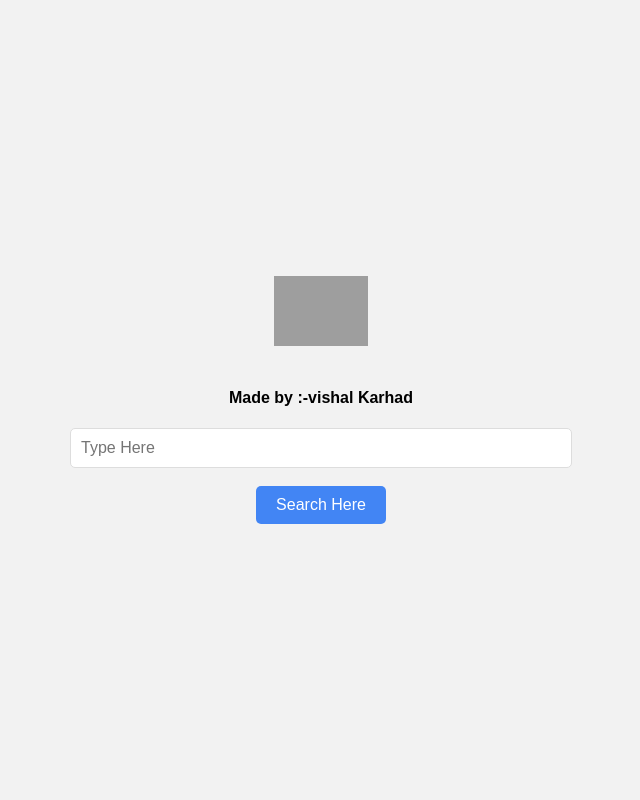
After one commit to Vishalkarhad/potfolio, a Flask app: page /webscrapping in a window 1280 px wide. The commit adds this page. Shown: the whole page, without its empty margins (319-959 px from the left). Run offline with Flask 2, Linux system fonts and the light colour scheme; grey boxes are pictures that could not be loaded.

Commit message:
adding web scrapping page

```diff
--- a/app.py
+++ b/app.py
@@ -1,4 +1,9 @@
 from flask import Flask,render_template,url_for
+from flask import Flask,render_template,request,send_file
+import requests
+from bs4 import BeautifulSoup
+from urllib.request import urlopen as uReq
+import os
 
 app= Flask(__name__)
 
@@ -6,5 +11,21 @@ app= Flask(__name__)
 def home():
     return render_template("home.html")
 
+@app.route("/webscrapping")
+def web_scrapping():
+    return render_template("web_scrapping.html")
+
+@app.route("/search" , methods=["POST","GET"])
+def search():
+    query=request.form.get("q")
+    response = requests.get(f'https://www.google.com/search?q={query}&sca_esv=589042230&rlz=1C1RXQR_enIN980IN980&hl=en&tbm=isch&sxsrf=AM9HkKmo6NX6a1rBVpBjYjoCDzB_pKAeuw:1702030309471&source=lnms&sa=X&ved=2ahUKEwj3s_j_zP-CAxUw-TgGHat9CiIQ_AUoAXoECAUQAw&biw=1242&bih=563&dpr=1.1')
+    soup = BeautifulSoup(response.content,'html.parser')
+    images_tages = soup.find_all('img')
+    del images_tages[0]
+    #return f"{images_tages}"
+    for i in images_tages:
+        images_url=i['src']
+        return render_template("images_page.html",name1=images_tages ,image_name=query)
+
 if __name__=="__main__":
     app.run(debug=True)
--- a/requirements.txt
+++ b/requirements.txt
@@ -5,3 +5,5 @@ gunicorn==20.1.0  # Optional: For production deployment
 Flask-Cors==3.0.10  # Optional: For handling CORS
 Flask-Session==0.4.0  # Optional: For session management
 Flask-SQLAlchemy==2.5.1  # Optional: For ORM support
+requests
+bs4
--- a/templates/home.html
+++ b/templates/home.html
@@ -671,10 +671,10 @@
 
           <div class="col-md-4 d-flex ftco-animate">
           	<div class="blog-entry">
-              <a href="single.html" class="block-20" style="background-image:url('{{ url_for('static', filename='images/image_3.jpg')}}');">
+              <a href="/webscrapping" class="block-20" style="background-image:url('{{ url_for('static', filename='images/web2.jpg')}}');">
               </a>
               <div class="text mt-3 float-right d-block">
-                <h3 class="heading"><a href="single.html">Why Lead Generation is Key for Business Growth</a></h3>
+                <h3 class="heading"><a href="/webscrapping">Web scrapping using Beautifullsoap</a></h3>
                 <div class="d-flex align-items-center mb-3 meta">
 	                <p class="mb-0">
 	                	<span class="mr-2">Sept. 12, 2019</span>
@@ -682,7 +682,7 @@
 	                	<a href="#" class="meta-chat"><span class="icon-chat"></span> 3</a>
 	                </p>
                 </div>
-                <p>A small river named Duden flows by their place and supplies it with the necessary regelialia.</p>
+                <p>Extract image from internet using Beautifullsoap library</p>
               </div>
             </div>
           </div>
--- /dev/null
+++ b/templates/web_scrapping.html
@@ -0,0 +1,65 @@
+<!DOCTYPE html>
+<html lang="en">
+<head>
+    <meta charset="UTF-8">
+    <meta name="viewport" content="width=device-width, initial-scale=1.0">
+    <title>Google-Like Page</title>
+    <style>
+        body {
+            font-family: Arial, sans-serif;
+            margin: 0;
+            padding: 0;
+            background-color: #f2f2f2;
+        }
+
+        #google-container {
+            display: flex;
+            justify-content: center;
+            align-items: center;
+            height: 100vh;
+        }
+
+        #google-search {
+            max-width: 600px;
+            width: 100%;
+            text-align: center;
+        }
+
+        #google-search input {
+            width: 80%;
+            padding: 10px;
+            font-size: 16px;
+            border: 1px solid #ddd;
+            border-radius: 5px;
+        }
+
+        #google-search button {
+            padding: 10px 20px;
+            font-size: 16px;
+            background-color: #4285f4;
+            color: #fff;
+            border: none;
+            border-radius: 5px;
+            cursor: pointer;
+        }
+
+        #google-search button:hover {
+            background-color: #3367d6;
+        }
+    </style>
+</head>
+<body>
+    <div id="google-container">
+        <div id="google-search">
+            <img src="{{ url_for('static', filename='images/photo.jpg') }}" alt="Vsk logo" height="70">
+            <br><br>
+            <h4>Made by :-vishal Karhad</h4>
+            <form action="/search" method="POST">
+                <input type="text" name="q" placeholder="Type Here">
+                <br><br>
+                <button type="submit">Search Here</button>
+            </form>
+        </div>
+    </div>
+</body>
+</html>
```
Also changed, not shown: templates/images_page.html (added, +88 -0 lines), static/images/web 1.jfif (added), static/images/web scrap.jfif (added), static/images/web2.jpg (added), 1 other file.
